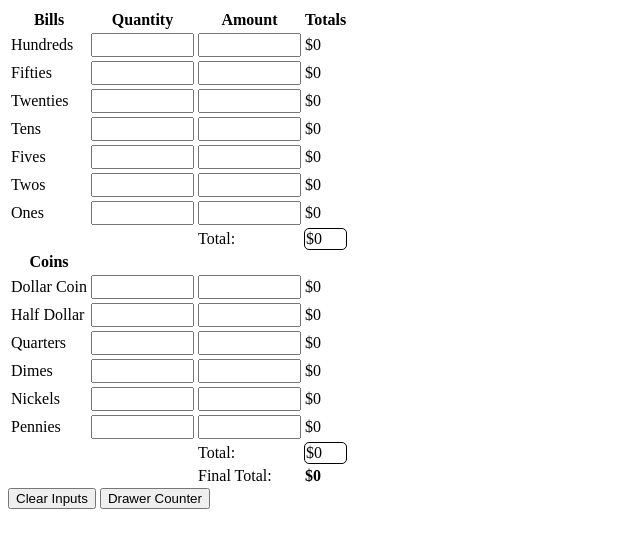
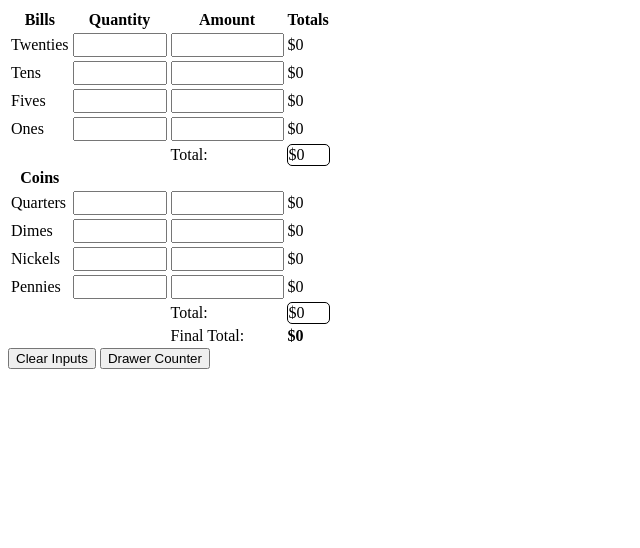
Before and after one commit to SpruceMist/drawercounter, a plain HTML site: page safecounter.html in a window 1280 px wide. Shown: the whole page, without its empty margins (0-640 px from the left). Drawn offline with Linux system fonts and the light colour scheme.

Commit message:
Changed genric cash counter input sizes

```diff
--- a/cashcounter.html
+++ b/safecounter.html
@@ -1,7 +1,7 @@
 <!DOCTYPE html>
 
 <head>
-    <Title>Cash Counter</Title>
+    <Title>Safe Counter</Title>
     <link rel="stylesheet" href="main.css">
     <meta name="viewport" content="width=device-width, initial-scale=1.0" />
 </head>
@@ -57,19 +57,14 @@
         }
     }
     function billsTotal() {
-        total = Number(document.getElementById("d100_tot").innerText.replace('$',''))
-        total += Number(document.getElementById("d50_tot").innerText.replace('$',''))
-        total += Number(document.getElementById("d20_tot").innerText.replace('$',''))
+        total = Number(document.getElementById("d20_tot").innerText.replace('$',''))
         total += Number(document.getElementById("d10_tot").innerText.replace('$',''))
         total += Number(document.getElementById("d5_tot").innerText.replace('$',''))
-        total += Number(document.getElementById("d2_tot").innerText.replace('$',''))
         total += Number(document.getElementById("d1_tot").innerText.replace('$',''))
         document.getElementById("bill_total").innerText = "$" + math.round(total,2)
     }
     function coinsTotal() {
-        total = Number(document.getElementById("c100_tot").innerText.replace('$',''))
-        total += Number(document.getElementById("c50_tot").innerText.replace('$',''))
-        total += Number(document.getElementById("c25_tot").innerText.replace('$',''))
+        total = Number(document.getElementById("c25_tot").innerText.replace('$',''))
         total += Number(document.getElementById("c10_tot").innerText.replace('$',''))
         total += Number(document.getElementById("c05_tot").innerText.replace('$',''))
         total += Number(document.getElementById("c01_tot").innerText.replace('$',''))
@@ -110,45 +105,27 @@
             <th>Totals</th>
         </tr>
         <tr>
-            <td>Hundreds</td>
-            <td><input id="d100_qty" type="text" inputmode="numeric" size=8 onChange="getTotal('d100')"></td>
-            <td><input id="d100_amt" type="text" inputmode="numeric" size=8 onChange="getTotal('d100')"></td>
-            <td><label id="d100_tot" class="flbl">$0</label></td>
-        </tr>
-        <tr>
-            <td>Fifties</td>
-            <td><input id="d50_qty" type="text" inputmode="numeric" size=8 onChange="getTotal('d50')"></td>
-            <td><input id="d50_amt" type="text" inputmode="numeric" size=8 onChange="getTotal('d50')"></td>
-            <td><label id="d50_tot" class="flbl">$0</label></td>
-        </tr>
-        <tr>
             <td>Twenties</td>
-            <td><input id="d20_qty" type="text" inputmode="numeric" size=8 onChange="getTotal('d20')"></td>
-            <td><input id="d20_amt" type="text" inputmode="numeric" size=8 onChange="getTotal('d20')"></td>
+            <td><input id="d20_qty" type="text" inputmode="numeric" size=7 onChange="getTotal('d20')"></td>
+            <td><input id="d20_amt" type="text" inputmode="numeric" size=9 onChange="getTotal('d20')"></td>
             <td><label id="d20_tot" class="flbl">$0</label></td>
         </tr>
         <tr>
             <td>Tens</td>
-            <td><input id="d10_qty" type="text" inputmode="numeric" size=8 onChange="getTotal('d10')"></td>
-            <td><input id="d10_amt" type="text" inputmode="numeric" size=8 onChange="getTotal('d10')"></td>
+            <td><input id="d10_qty" type="text" inputmode="numeric" size=7 onChange="getTotal('d10')"></td>
+            <td><input id="d10_amt" type="text" inputmode="numeric" size=9 onChange="getTotal('d10')"></td>
             <td><label id="d10_tot" class="flbl">$0</label></td>
         </tr>
         <tr>
             <td>Fives</td>
-            <td><input id="d5_qty" type="text" inputmode="numeric" size=8 onChange="getTotal('d5')"></td>
-            <td><input id="d5_amt" type="text" inputmode="numeric" size=8 onChange="getTotal('d5')"></td>
+            <td><input id="d5_qty" type="text" inputmode="numeric" size=7 onChange="getTotal('d5')"></td>
+            <td><input id="d5_amt" type="text" inputmode="numeric" size=9 onChange="getTotal('d5')"></td>
             <td><label id="d5_tot" class="flbl">$0</label></td>
         </tr>
         <tr>
-            <td>Twos</td>
-            <td><input id="d2_qty" type="text" inputmode="numeric" size=8 onChange="getTotal('d2')"></td>
-            <td><input id="d2_amt" type="text" inputmode="numeric" size=8 onChange="getTotal('d2')"></td>
-            <td><label id="d2_tot" class="flbl">$0</label></td>
-        </tr>
-        <tr>
             <td>Ones</td>
-            <td><input id="d1_qty" type="text" inputmode="numeric" size=8 onChange="getTotal('d1')"></td>
-            <td><input id="d1_amt" type="text" inputmode="numeric" size=8 onChange="getTotal('d1')"></td>
+            <td><input id="d1_qty" type="text" inputmode="numeric" size=7 onChange="getTotal('d1')"></td>
+            <td><input id="d1_amt" type="text" inputmode="numeric" size=9 onChange="getTotal('d1')"></td>
             <td><label id="d1_tot" class="flbl">$0</label></td>
         </tr>
         <tr>
@@ -163,39 +140,27 @@
             <td></td>
         </tr>
         <tr>
-            <td>Dollar Coin</td>
-            <td><input id="c100_qty" type="text" inputmode="numeric" size=8 onChange="getTotal('c100')"></td>
-            <td><input id="c100_amt" type="text" inputmode="numeric" size=8 onChange="getTotal('c100')"></td>
-            <td><label id="c100_tot" class="flbl">$0</label></td>
-        </tr>
-        <tr>
-            <td>Half Dollar</td>
-            <td><input id="c50_qty" type="text" inputmode="numeric" size=8 onChange="getTotal('c50')"></td>
-            <td><input id="c50_amt" type="text" inputmode="numeric" size=8 onChange="getTotal('c50')"></td>
-            <td><label id="c50_tot" class="flbl">$0</label></td>
-        </tr>
-        <tr>
             <td>Quarters</td>
-            <td><input id="c25_qty" type="text" inputmode="numeric" size=8 onChange="getTotal('c25')"></td>
-            <td><input id="c25_amt" type="text" inputmode="numeric" size=8 onChange="getTotal('c25')"></td>
+            <td><input id="c25_qty" type="text" inputmode="numeric" size=7 onChange="getTotal('c25')"></td>
+            <td><input id="c25_amt" type="text" inputmode="numeric" size=9 onChange="getTotal('c25')"></td>
             <td><label id="c25_tot" class="flbl">$0</label></td>
         </tr>
         <tr>
             <td>Dimes</td>
-            <td><input id="c10_qty" type="text" inputmode="numeric" size=8 onChange="getTotal('c10')"></td>
-            <td><input id="c10_amt" type="text" inputmode="numeric" size=8 onChange="getTotal('c10')"></td>
+            <td><input id="c10_qty" type="text" inputmode="numeric" size=7 onChange="getTotal('c10')"></td>
+            <td><input id="c10_amt" type="text" inputmode="numeric" size=9 onChange="getTotal('c10')"></td>
             <td><label id="c10_tot" class="flbl">$0</label></td>
         </tr>
         <tr>
             <td>Nickels</td>
-            <td><input id="c05_qty" type="text" inputmode="numeric" size=8 onChange="getTotal('c05')"></td>
-            <td><input id="c05_amt" type="text" inputmode="numeric" size=8 onChange="getTotal('c05')"></td>
+            <td><input id="c05_qty" type="text" inputmode="numeric" size=7 onChange="getTotal('c05')"></td>
+            <td><input id="c05_amt" type="text" inputmode="numeric" size=9 onChange="getTotal('c05')"></td>
             <td><label id="c05_tot" class="flbl">$0</label></td>
         </tr>
         <tr>
             <td>Pennies</td>
-            <td><input id="c01_qty" type="text" inputmode="numeric" size=8 onChange="getTotal('c01')"></td>
-            <td><input id="c01_amt" type="text" inputmode="numeric" size=8 onChange="getTotal('c01')"></td>
+            <td><input id="c01_qty" type="text" inputmode="numeric" size=7 onChange="getTotal('c01')"></td>
+            <td><input id="c01_amt" type="text" inputmode="numeric" size=9 onChange="getTotal('c01')"></td>
             <td><label id="c01_tot" class="flbl">$0</label></td>
         </tr>
         <tr>
@@ -213,5 +178,3 @@
     </table>
     <button onclick="clearInputs()">Clear Inputs</button>
     <button onclick='changePage()'>Drawer Counter</button>
-
-</body>
```
